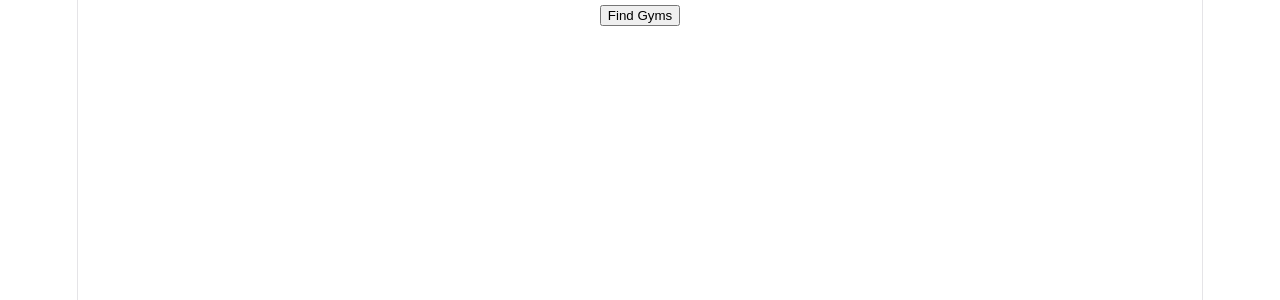
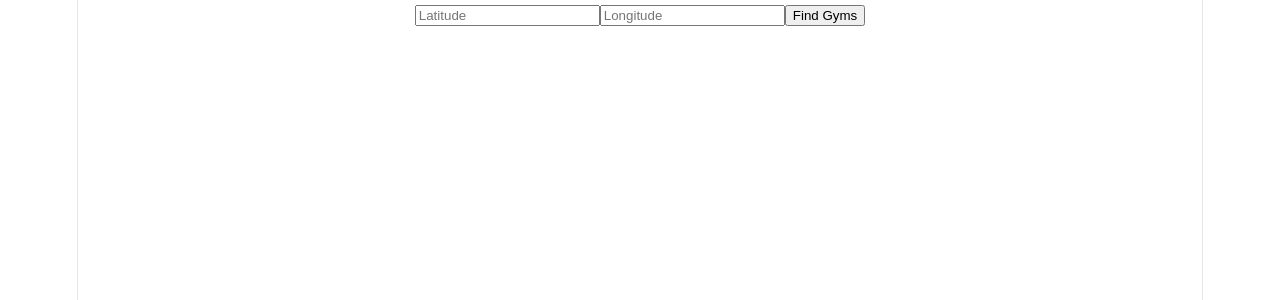
Before and after one commit to MiguelMesa220/gym-finder, a React (Vite) app in the folder client/: page / in a window 1280 px wide. Shown: the top 300 px of the page. Built offline with nearby package versions, Linux system fonts and the light colour scheme.

Commit message:
added option to edit location coordinates

```diff
--- a/client/src/App.jsx
+++ b/client/src/App.jsx
@@ -3,19 +3,39 @@ import './App.css'
 
 function App() {
   const [gyms, setGyms] = useState([]);
+  const [latitude, setLatitude] = useState("");
+  const [longitude, setLongitude] = useState("");
 
   async function handleSearch(){
-    const response = await fetch("http://localhost:5000/gyms?lat=43&lng=-79");
+    const response = await fetch(`http://localhost:5000/gyms?lat${latitude}}&lng=${longitude}`);
     const data = await response.json();
     setGyms(data);
     console.log("button clicked");
     console.log(data);
+
+
   }
 
 
 
   return (
     <div>
+
+      <input
+        type="text"
+        placeholder="Latitude"
+        value={latitude}
+        onChange={(lat)=> setLatitude(lat.target.value)}
+      />
+
+      <input
+        type="text"
+        placeholder="Longitude"
+        value={longitude}
+        onChange={(lng)=> setLongitude(lng.target.value)}
+      />
+
+
       <button onClick = {handleSearch}>
         Find Gyms
       </button>
```
Lines whose indentation alone changed are shown as unchanged.
